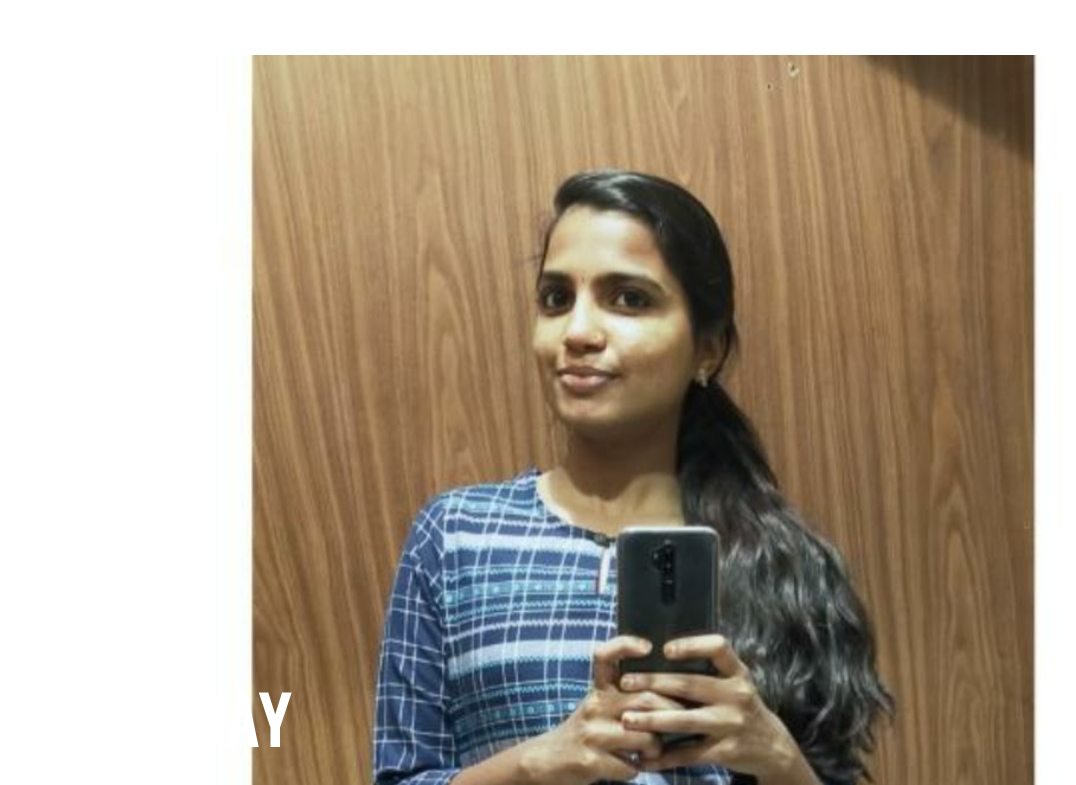
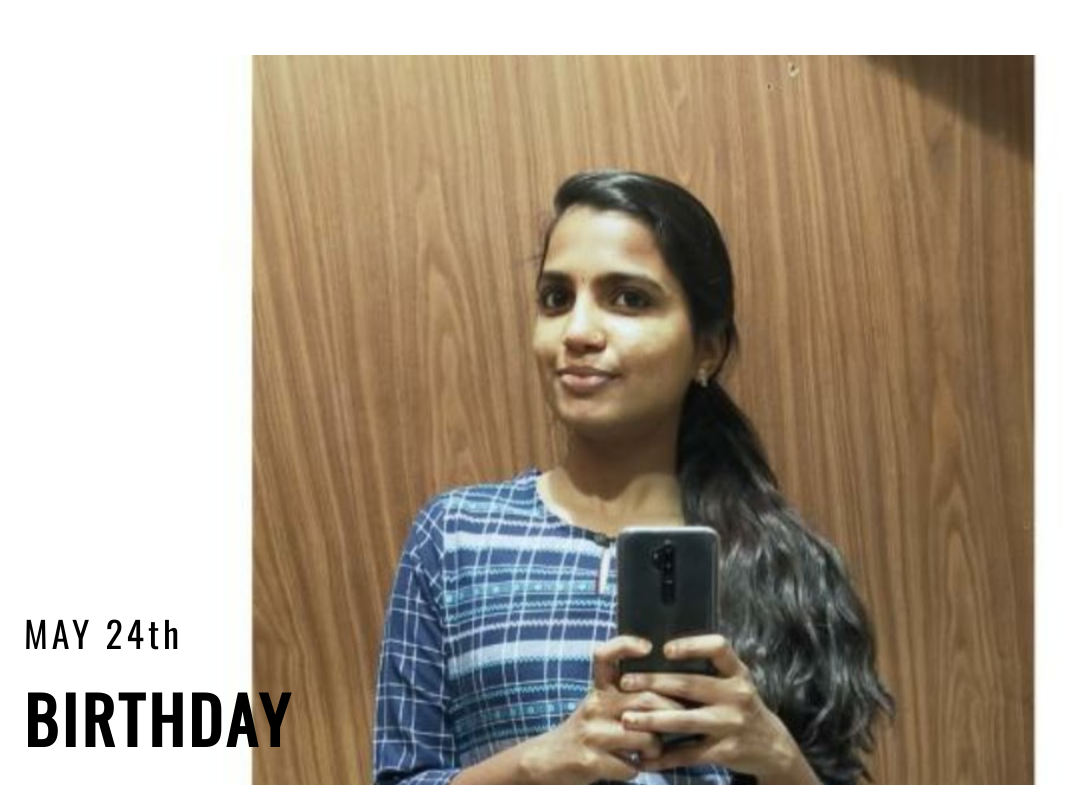
Before and after one commit to prema24/prema24.github.io, a plain HTML site: page index.html in a window 1280 px wide. Shown: the part 167-952 px from the top of the page, without its empty margins (0-1076 px from the left). Drawn offline with nearby package versions, Linux system fonts and the light colour scheme.

Commit message:
Intial Commit

```diff
--- a/index.html
+++ b/index.html
@@ -1,6 +1,6 @@
 	<!DOCTYPE html>
 <html>
-<title>W3.CSS Template</title>
+<title>Advance Happy Birthday</title>
 <meta charset="UTF-8">
 <meta name="viewport" content="width=device-width, initial-scale=1">
 <link rel="stylesheet" href="https://www.w3schools.com/w3css/4/w3.css">
@@ -28,8 +28,8 @@ and is wrapped around the whole page content, except for the footer in this exam
   <header class="w3-display-container w3-wide" id="home">
     <img class="w3-image" src="prema.jpg" alt="Fashion Blog" width="1600" height="1060">
     <div class="w3-display-left w3-padding-large">
-      <h1 class="w3-text-white">MAY 24th</h1>
-      <h1 class="w3-jumbo w3-text-white w3-hide-small"><b>BIRTHDAY</b></h1>
+      <h1 class="w3-text-black">MAY 24th</h1>
+      <h1 class="w3-jumbo w3-text-black w3-hide-small"><b>BIRTHDAY</b></h1>
 
     </div>
   </header>
```
